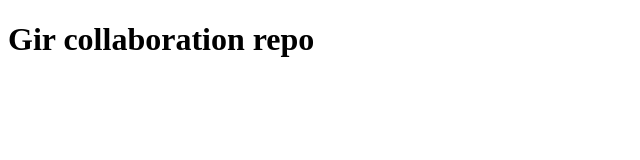
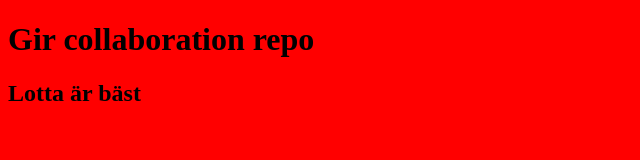
Before and after one commit to Svempolin/git-test, a plain HTML site: page index.html in a window 1280 px wide. Shown: the whole page, without its empty margins (0-640 px from the left). Drawn offline with Linux system fonts and the light colour scheme.

Commit message:
added h2

```diff
--- a/index.html
+++ b/index.html
@@ -4,9 +4,11 @@
     <meta charset="UTF-8">
     <meta http-equiv="X-UA-Compatible" content="IE=edge">
     <meta name="viewport" content="width=device-width, initial-scale=1.0">
+    <link rel="stylesheet" href="styles.css">
     <title>Document</title>
 </head>
 <body>
     <h1>Gir collaboration repo </h1>
+    <h2>Lotta är bäst</h2>
 </body>
 </html>
```
